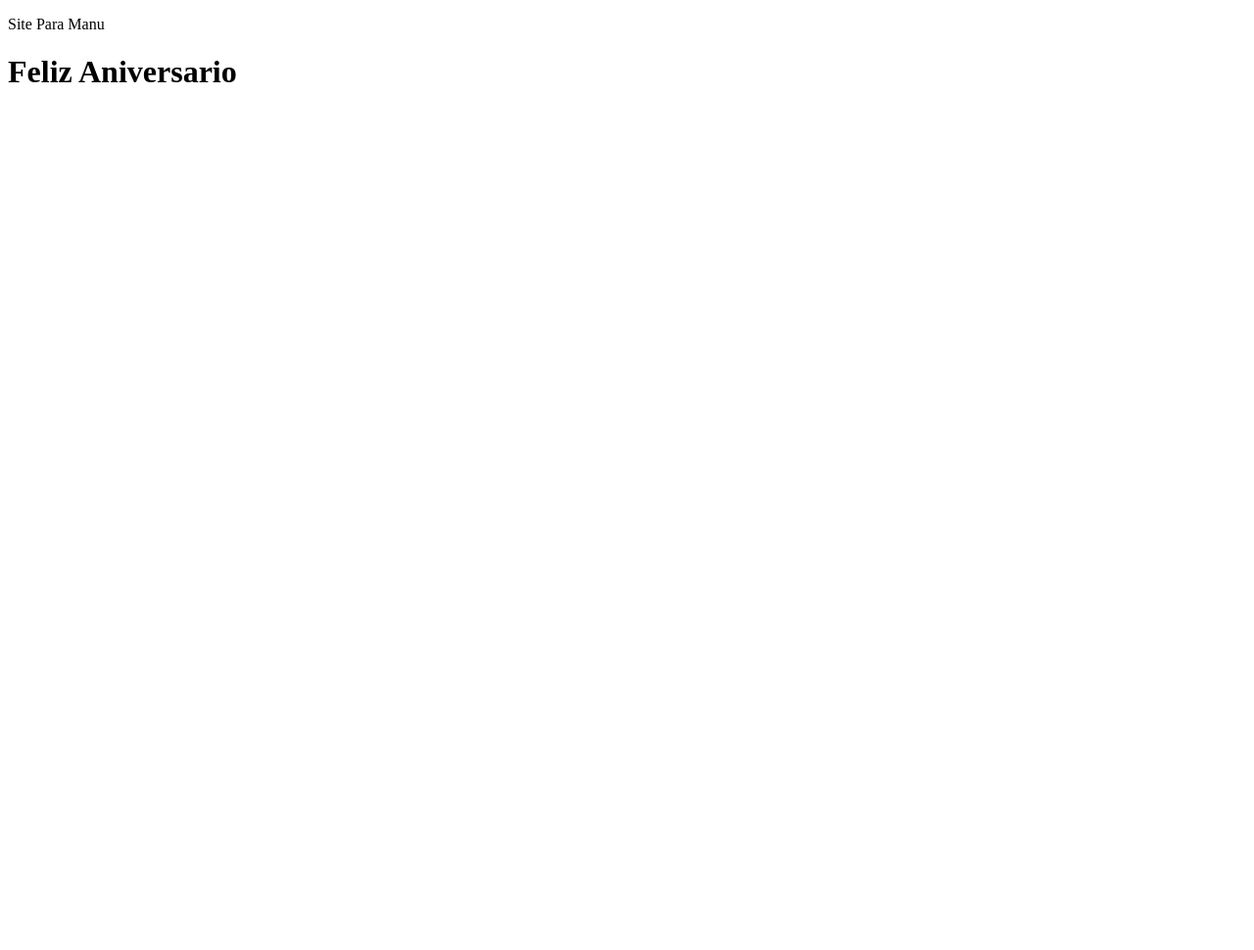
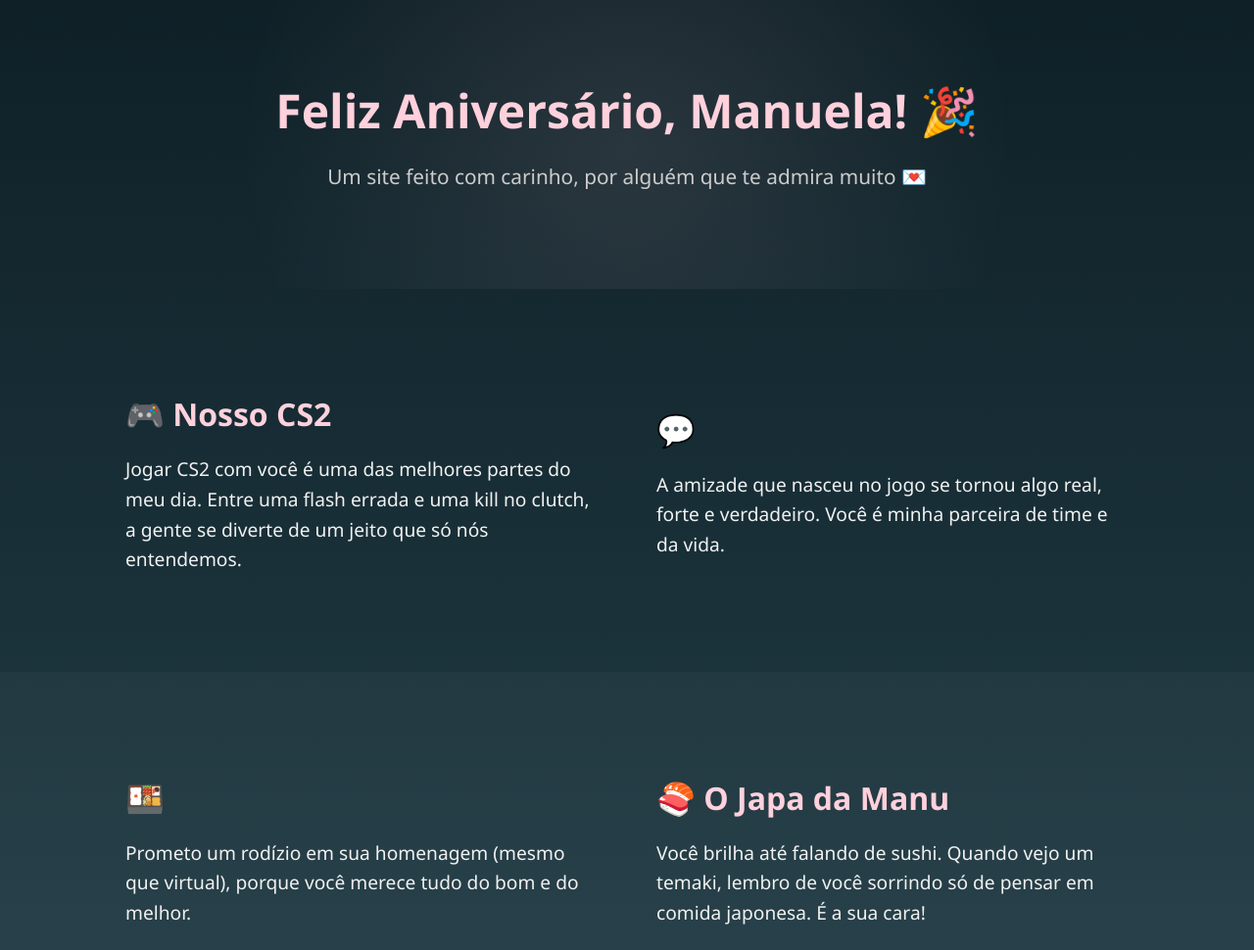
Before and after one commit to GustavoZonatti/SiteMynu, a plain HTML site: page index.html in a window 1280 px wide. Shown: the top 970 px of the page at 98% size. Before the commit the page ends 800 px from the top, so only its background shows below. Drawn offline with Linux system fonts and the light colour scheme.

Commit message:
Update index.html

```diff
--- a/index.html
+++ b/index.html
@@ -1,12 +1,135 @@
 <!DOCTYPE html>
-<html lang="en">
+<html lang="pt-BR">
 <head>
-    <meta charset="UTF-8">
-    <meta name="viewport" content="width=device-width, initial-scale=1.0">
-    <title>Teste</title>
+  <meta charset="UTF-8" />
+  <meta name="viewport" content="width=device-width, initial-scale=1.0" />
+  <title>Feliz Aniversário, Manuela!</title>
+  <style>
+    body {
+      margin: 0;
+      font-family: 'Segoe UI', Tahoma, Geneva, Verdana, sans-serif;
+      background: linear-gradient(to bottom, #0f2027, #203a43, #2c5364);
+      color: white;
+    }
+
+    header {
+      text-align: center;
+      padding: 80px 20px;
+      background: radial-gradient(circle, rgba(255,209,220,0.1), transparent 60%);
+    }
+
+    header h1 {
+      font-size: 3em;
+      color: #ffd1dc;
+      margin: 0;
+    }
+
+    header p {
+      font-size: 1.3em;
+      color: #ccc;
+    }
+
+    section {
+      display: flex;
+      flex-direction: row;
+      align-items: center;
+      justify-content: space-between;
+      padding: 80px 10%;
+      gap: 60px;
+    }
+
+    section:nth-child(even) {
+      flex-direction: row-reverse;
+      background-color: rgba(255, 255, 255, 0.03);
+    }
+
+    .text-box {
+      flex: 1;
+    }
+
+    .text-box h2 {
+      color: #ffd1dc;
+      font-size: 2em;
+      margin-bottom: 20px;
+    }
+
+    .text-box p {
+      font-size: 1.2em;
+      line-height: 1.6;
+      color: #f1f1f1;
+    }
+
+    footer {
+      text-align: center;
+      padding: 40px 20px;
+      font-size: 1em;
+      color: #bbb;
+    }
+
+    audio {
+      display: none;
+    }
+  </style>
 </head>
 <body>
-    <p>Site Para Manu</p>
-    <h1>Feliz Aniversario</h1>
+
+  <!-- Música de fundo -->
+  <audio autoplay loop>
+    <source src="https://www.bensound.com/bensound-music/bensound-love.mp3" type="audio/mpeg">
+    Seu navegador não suporta áudio.
+  </audio>
+
+  <header>
+    <h1>Feliz Aniversário, Manuela! 🎉</h1>
+    <p>Um site feito com carinho, por alguém que te admira muito 💌</p>
+  </header>
+
+  <section>
+    <div class="text-box">
+      <h2>🎮 Nosso CS2</h2>
+      <p>Jogar CS2 com você é uma das melhores partes do meu dia. Entre uma flash errada e uma kill no clutch, a gente se diverte de um jeito que só nós entendemos.</p>
+    </div>
+    <div class="text-box">
+      <h2>💬</h2>
+      <p>A amizade que nasceu no jogo se tornou algo real, forte e verdadeiro. Você é minha parceira de time e da vida.</p>
+    </div>
+  </section>
+
+  <section>
+    <div class="text-box">
+      <h2>🍣 O Japa da Manu</h2>
+      <p>Você brilha até falando de sushi. Quando vejo um temaki, lembro de você sorrindo só de pensar em comida japonesa. É a sua cara!</p>
+    </div>
+    <div class="text-box">
+      <h2>🍱</h2>
+      <p>Prometo um rodízio em sua homenagem (mesmo que virtual), porque você merece tudo do bom e do melhor.</p>
+    </div>
+  </section>
+
+  <section>
+    <div class="text-box">
+      <h2>🚗 Sons de Carros</h2>
+      <p>Seu olho brilha quando ouve o ronco de um motor. Você entende mais de carro do que muito mecânico por aí! Isso te torna única.</p>
+    </div>
+    <div class="text-box">
+      <h2>🔥</h2>
+      <p>Um dia quero te dar uma volta em um carro que faça o coração acelerar tanto quanto o meu quando falo contigo.</p>
+    </div>
+  </section>
+
+  <section>
+    <div class="text-box">
+      <h2>❤️ Minha Melhor Amiga</h2>
+      <p>Manu, eu gosto de você de um jeito sincero e leve. Sua amizade me faz bem. Você é importante, forte, inteligente e linda — e eu quero que o mundo todo saiba disso.</p>
+    </div>
+    <div class="text-box">
+      <h2>🌟</h2>
+      <p>Esse site é só um pedacinho de tudo que eu gostaria de te mostrar. Obrigado por ser quem você é. Feliz aniversário!</p>
+    </div>
+  </section>
+
+  <footer>
+    Com carinho, do seu player 2 que gosta muito de você. 🎮💖
+  </footer>
 </body>
 </html>
```
